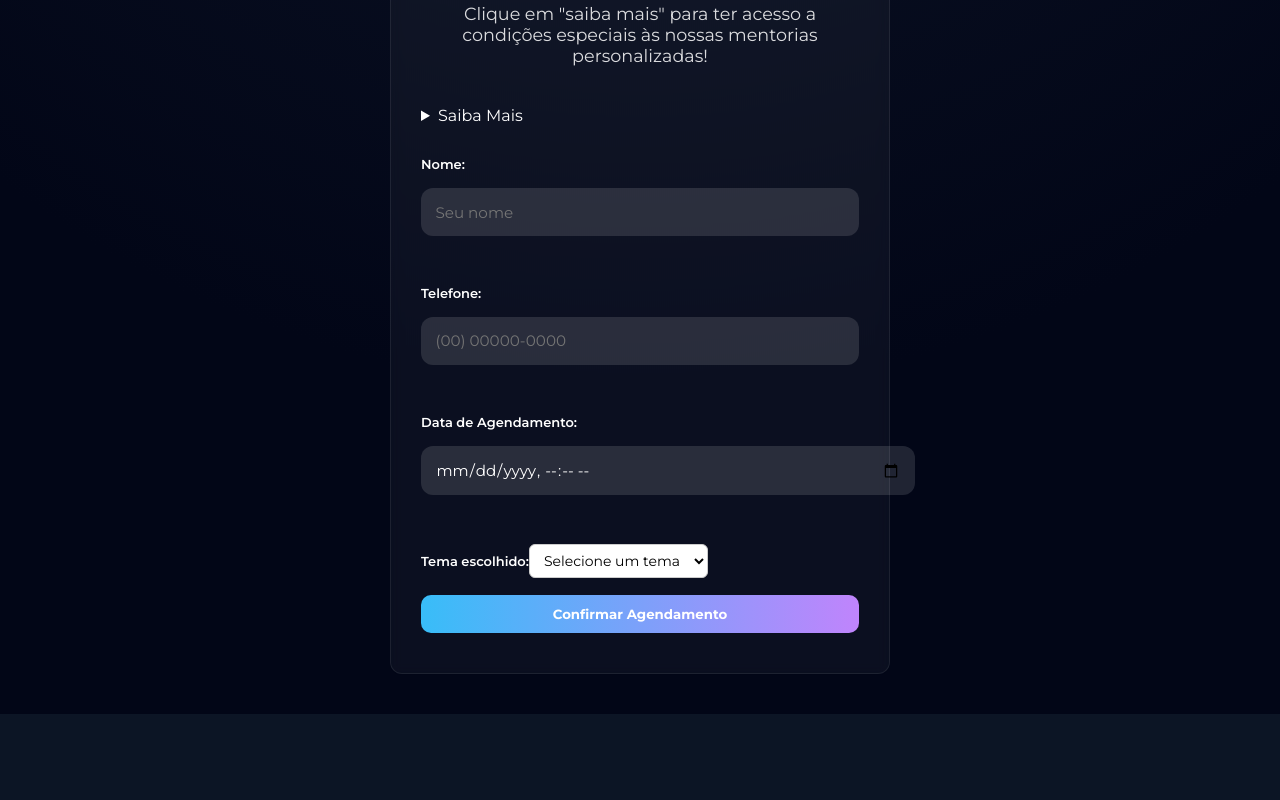
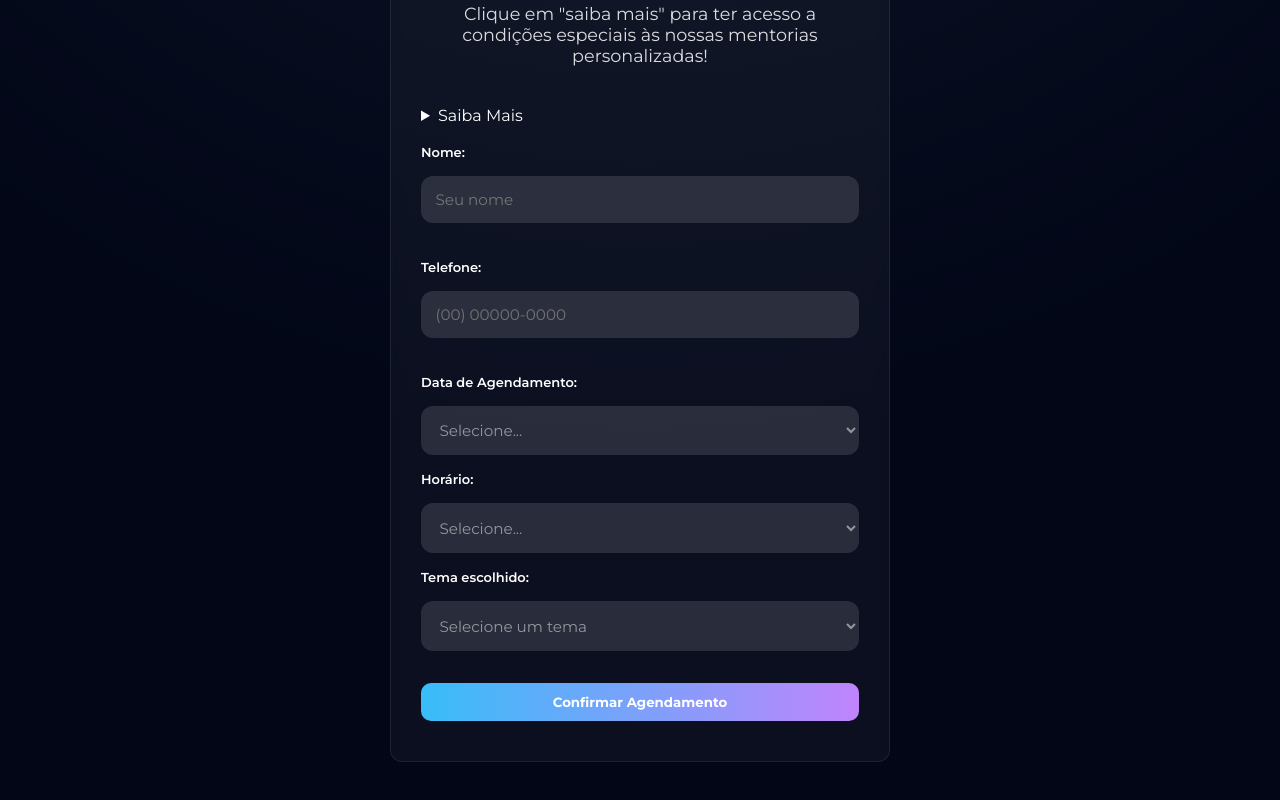
Before and after one commit to GabrielKorver/tcc-mfxacademy, a React (Vite) app: page /Mentoria in a window 1280 px wide. Shown: the part 758-1558 px from the top of the page. Before the commit the page ends 1472 px from the top, so only its background shows below. Built offline with nearby package versions, Linux system fonts and the light colour scheme.

Commit message:
continuacao

```diff
--- a/src/Pages/Mentoria/Mentoria.jsx
+++ b/src/Pages/Mentoria/Mentoria.jsx
@@ -1,4 +1,5 @@
 import styles from "./Mentoria.module.css";
+import { RiArrowGoBackFill } from "react-icons/ri";
 import frontendImg from "../../assets/img_frontend_card.png";
 import backendImg from "../../assets/img_backend_card.png";
 import fullstackImg from "../../assets/img_fullstack_card.png";
@@ -43,7 +44,12 @@ export default function Mentoria() {
           </div>
 
           <a href="/" className={styles.inicioBtn}>
-            Voltar para o início
+            <RiArrowGoBackFill />
+            Voltar
+          </a>
+
+          <a href="/" className={styles.inicioBtn2}>
+            <RiArrowGoBackFill />
           </a>
         </div>
       </header>
@@ -82,13 +88,15 @@ export default function Mentoria() {
 
             <details className={styles.precoDetails}>
               <summary className={styles.saibaMaisBtn}>Saiba Mais</summary>
-              <br /><br />
+              <br />
+              <br />
 
               <div className={styles.precoInfo}>
                 <p className={styles.precoDe}>
                   De: <del>R$ 280,00</del>
                 </p>
-                <br /><br />
+                <br />
+                <br />
                 <p className={styles.precoPor}>Por:</p>
                 <h1 className={styles.precoAtual}>R$ 79,90</h1>
                 <br />
@@ -100,41 +108,45 @@ export default function Mentoria() {
 
             <br />
 
-            <form className={styles.form}>
-              <label>
-                Nome:
-                <br /> <br />
+            <div className={styles.form}>
+              <label>Nome:</label>
               <input type="text" placeholder="Seu nome" required />
-              </label>
 
-              <label>
-                Telefone:
-                <br /> <br />
+              <label>Telefone:</label>
               <input type="tel" placeholder="(00) 00000-0000" required />
-              </label>
 
-              <label>
-                Data de Agendamento:
-                <br /> <br />
-                <input type="datetime-local" required />
-              </label>
+              <label>Data de Agendamento:</label>
+              <select required>
+                <option value="">Selecione...</option>
+                <option value="2025-12-05">05/12/2025</option>
+                <option value="2025-12-10">10/12/2025</option>
+                <option value="2025-12-20">20/12/2025</option>
+              </select>
 
-              <label>
-                Tema escolhido:
+              <label>Horário:</label>
               <select required>
-                  <option value="">Selecione um tema</option>
+                <option value="">Selecione...</option>
+                <option value="14:00">14:00</option>
+                <option value="16:00">16:00</option>
+                <option value="18:00">18:00</option>
+              </select>
+
+              <label>Tema escolhido:</label>
+              <select required>
+                <option value="" disabled selected hidden>
+                  Selecione um tema
+                </option>
                 {mentores.map((tema, index) => (
                   <option key={index} value={tema.tema}>
                     {tema.tema}
                   </option>
                 ))}
               </select>
-              </label>
 
-              <button type="submit" className={styles.agendarBtn}>
+              <button className={styles.agendarBtn}>
                 Confirmar Agendamento
               </button>
-            </form>
+            </div>
           </div>
         </section>
       </div>
--- a/src/Pages/Mentoria/Mentoria.module.css
+++ b/src/Pages/Mentoria/Mentoria.module.css
@@ -53,6 +53,10 @@
 }
 
 .inicioBtn {
+  display: flex;
+  align-items: center;
+  justify-content: center;
+  gap: 2px;
   background: linear-gradient(to right, #38bdf8, #c084fc);
   border: none;
   padding: 0.7rem 1.3rem;
@@ -61,6 +65,10 @@
   cursor: pointer;
   transition: 0.2s;
   text-decoration: none;
+}
+
+.inicioBtn2 {
+  display: none;
 }
 
 /* TÍTULOS */
@@ -130,6 +138,9 @@
   color: #cbd5e1;
 }
 
+.saibaMaisBtn {
+  cursor: pointer;
+}
 /* FORMULÁRIO DE AGENDAMENTO*/
 .formArea {
   margin-top: 40px;
@@ -191,16 +202,52 @@
   font-weight: 900;
 }
 
+.form {
+  width: 100%;
+  display: flex;
+  flex-direction: column;
+  gap: 1rem;
+}
+
+.form label {
+  font-weight: 600;
+  color: #fff;
+}
+
+.form input {
+  width: 100%;
+  padding: 0.9rem;
+  border-radius: 12px;
+  border: none;
+  background: rgba(255, 255, 255, 0.12);
+  font-size: 0.95rem;
+  color: #000000;
+  box-sizing: border-box;
+}
+
+.form select {
+  width: 100%;
+  padding: 0.9rem;
+  border-radius: 12px;
+  border: none;
+  background: rgba(255, 255, 255, 0.12);
+  font-size: 0.95rem;
+  color: rgba(255, 255, 255, 0.5); /* COR ANTES DE SELECIONAR */
+  box-sizing: border-box;
+}
+
+.form select option {
+  color: #000; /* cor das opções */
+}
+
 .form label {
   align-self: flex-start;
-  margin-top: 0.8rem;
-  margin-bottom: 0.3rem;
   font-weight: 600;
   color: #ffff;
 }
 
 .form input {
-  width: 200%;
+  width: 100%; /* Agora todos têm o mesmo tamanho e obedecem ao container */
   padding: 0.9rem;
   border-radius: 12px;
   border: none;
@@ -209,11 +256,18 @@
   margin-bottom: 1.2rem;
   transition: 0.3s;
   color: #fff;
+  box-sizing: border-box; /* Evita que padding aumente o tamanho total */
+}
+
+.form input:focus {
+  outline: none;
+  background: rgba(255, 255, 255, 0.18);
 }
 
 .agendarBtn {
   background: linear-gradient(to right, #38bdf8, #c084fc);
   border: none;
+  margin-top: 1rem;
   padding: 0.7rem 1.3rem;
   border-radius: 10px;
   color: #fff;
@@ -224,3 +278,36 @@
 .agendarBtn:hover {
   background: #0090d1;
 }
+
+@media (max-width: 900px) {
+  .cardsArea {
+    flex-direction: column;
+    align-items: center;
+  }
+
+  .cardImage {
+    max-width: 300px;
+    margin: 0 auto;
+  }
+
+  .formArea {
+    width: 100%;
+    padding: 30px 20px;
+  }
+
+  .cardsArea {
+    max-width: 60%;
+    margin: 0 auto;
+  }
+}
+
+@media (max-width: 480px) {
+  .inicioBtn {
+    display: none;
+  }
+
+  .inicioBtn2 {
+    display: block;
+    color: #fff;
+  }
+}
```
Lines whose indentation alone changed are shown as unchanged.
